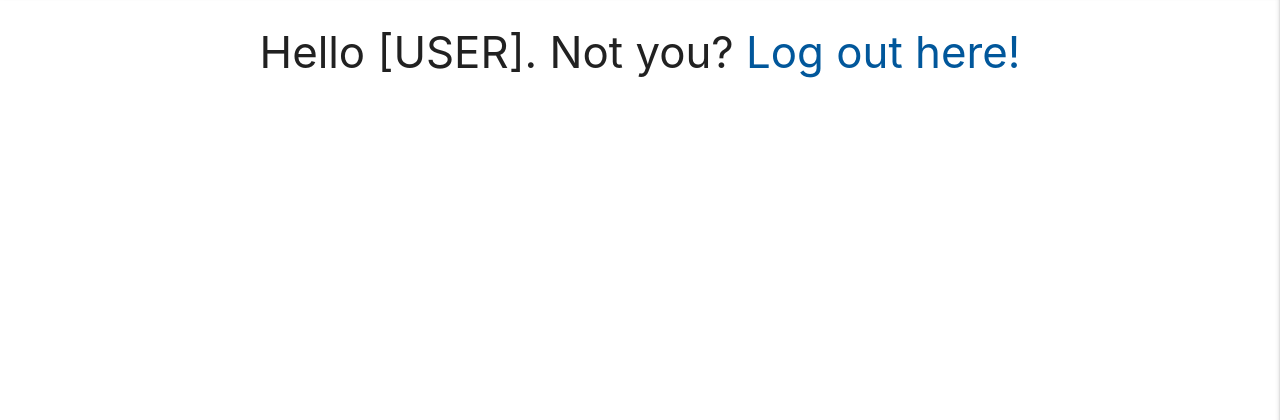
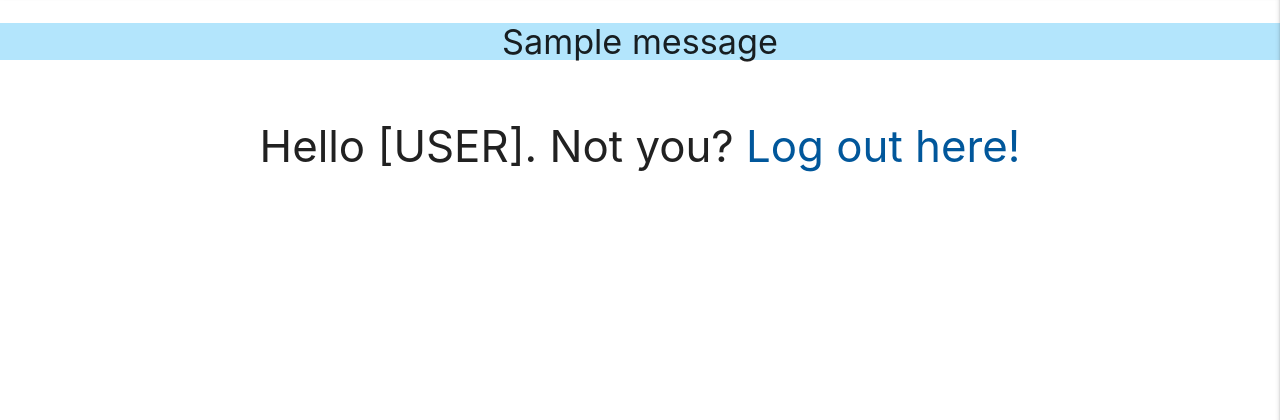
Before and after one commit to lavadax/Halliday-Games, a Flask app: page /get_account in a window 1280 px wide. Shown: the part 69-489 px from the top of the page. Run offline with Flask 2, Linux system fonts and the light colour scheme; one stand-in notice (Sample message) is shown; some libraries are stand-ins or nearby versions.

Commit message:
Update account link & add flash message section

```diff
--- a/templates/base.html
+++ b/templates/base.html
@@ -29,7 +29,7 @@
                     <!-- 3 below only when logged in -->
                     <li><a href="{{ url_for('add_review') }}">Create Review</a></li>
                     <li><a href="{{ url_for('logout') }}">Log Out</a></li>
-                    <li><a href="{{ url_for('get_account') }}">Account</a></li>
+                    <li><a href="{{ url_for('get_account', user=session['user']) }}">Account</a></li>
                 </ul>
             </div>
         </nav>
@@ -44,10 +44,22 @@
             <!-- 3 below only when logged in -->
             <li><a href="{{ url_for('add_review') }}">Create Review</a></li>
             <li><a href="{{ url_for('logout') }}">Log Out</a></li>
-            <li><a href="{{ url_for('get_account') }}">Account</a></li>
+            <li><a href="{{ url_for('get_account', user=session['user']) }}">Account</a></li>
         </ul>
     </header>
     <div class="main-content">
+        <section>
+            <!-- flash messages -->
+            {% with messages = get_flashed_messages() %}
+                {% if messages %}
+                    {% for message in messages %}
+                        <div class="row flashes">
+                            <h4 class="light-blue lighten-4 center-align">{{ message }}</h4>
+                        </div>
+                    {% endfor %}
+                {% endif %}
+            {% endwith %}
+        </section>
     {% block content %}
     {% endblock %}
     </div>
```
